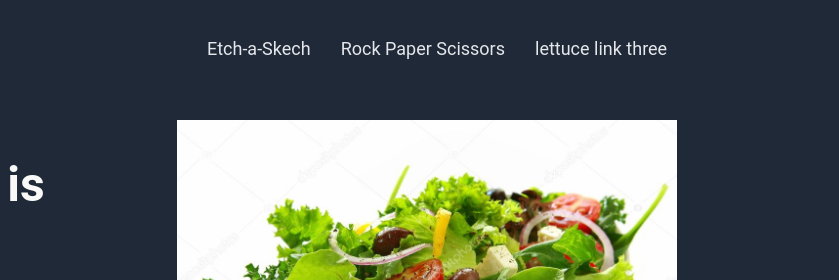
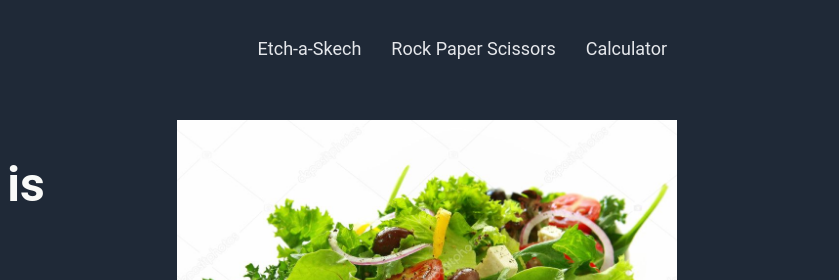
Before and after one commit to KyleCathers/KyleCathers.github.io, a plain HTML site: page index.html in a window 1280 px wide. Shown: the top 280 px of the page, 441-1280 px from the left. Drawn offline with Linux system fonts and the light colour scheme.

Commit message:
Adding calculator project to landing page

```diff
--- a/index.html
+++ b/index.html
@@ -13,7 +13,7 @@
         <div class="linkbox">
             <a href="https://kylecathers.github.io/Etch-a-Sketch/">Etch-a-Skech</a>
             <a href="https://kylecathers.github.io/RockPaperScissors/">Rock Paper Scissors</a>
-            <a href="">lettuce link three</a>
+            <a href="https://kylecathers.github.io/Calculator/">Calculator</a>
         </div>
     </div>
 
```
